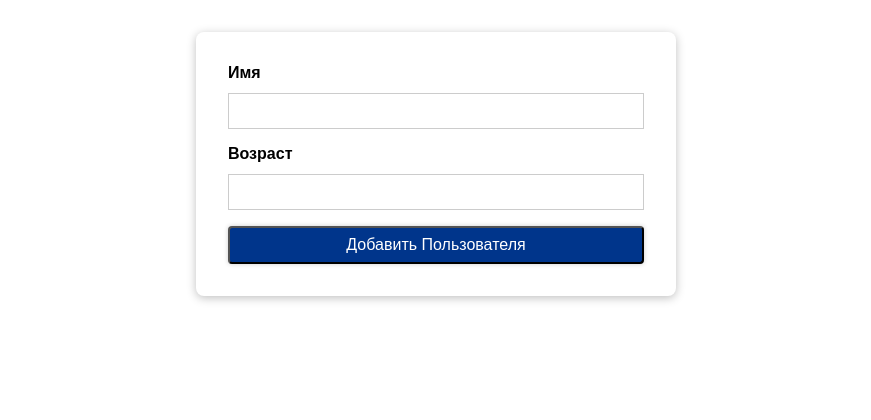
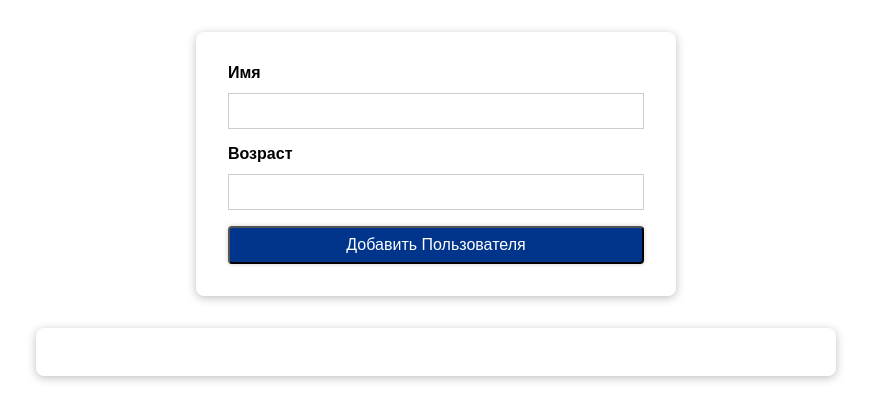
Before and after one commit to April-distant/users-list, a React (Create React App) app in the folder client/: page / in a window 1280 px wide. Shown: the top 420 px of the page, without its empty margins (204-1075 px from the left). Built offline with nearby package versions, Linux system fonts and the light colour scheme.

Commit message:
Добавление Компонента UserList

```diff
--- a/client/src/App.js
+++ b/client/src/App.js
@@ -1,9 +1,11 @@
 import CreateUser from "./components/Users/CreateUser";
+import UserList from "./components/Users/UserList";
 
 const App = () => {
   return (
     <div>
       <CreateUser />
+      <UserList users={[]} />
     </div>
   );
 };
--- /dev/null
+++ b/client/src/components/Users/UserList.js
@@ -0,0 +1,19 @@
+import Card from "../UI/Card";
+import styles from "./UserList.module.css";
+
+const UserList = (props) => {
+    return (
+        // Пропс className может быть назван произвольно
+        <Card className={styles.users}>
+            <ul>
+                {props.users.map((user) => (
+                    <li>
+                        {user.name} - {user.age} лет
+                    </li>
+                ))}
+            </ul>
+        </Card>
+    );
+};
+
+export default UserList;
--- /dev/null
+++ b/client/src/components/Users/UserList.module.css
@@ -0,0 +1,16 @@
+.users {
+    margin: 2rem auto;
+    width: 90%;
+    max-width: 50rem;
+}
+
+.users ul {
+    list-style: none;
+    padding: 1.5rem;
+}
+
+.users li {
+    border: 1px solid #ccc;
+    margin: 0.5rem 0;
+    padding: 0.5rem;
+}
```
